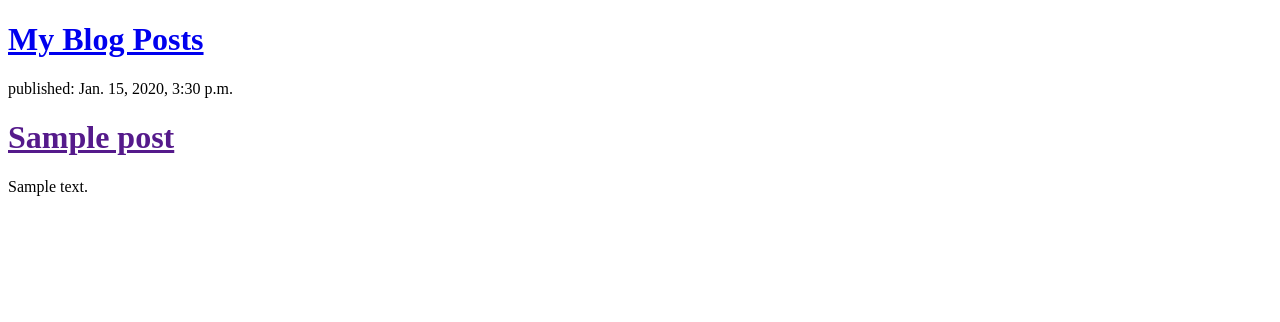
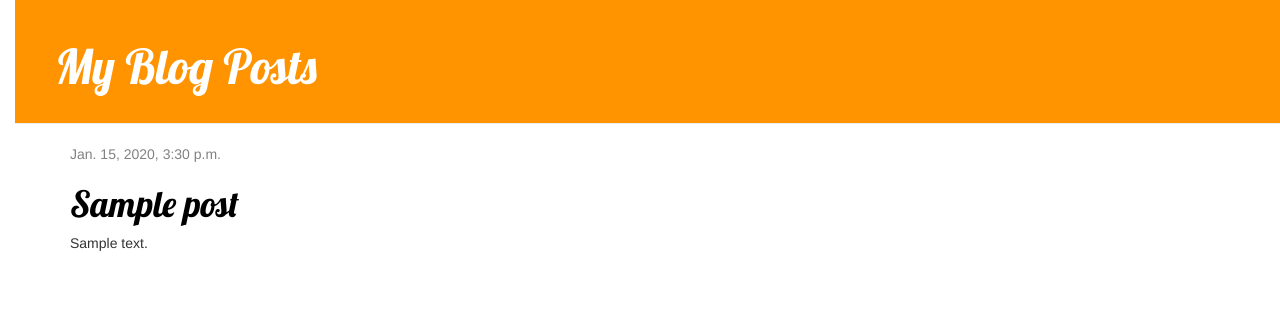
Before and after one commit to mukulmishra18/my_first_blog, a Django app: page / in a window 1280 px wide. Shown: the top 322 px of the page. Run offline with Django 3.2, Linux system fonts and the light colour scheme; tables that the repository leaves empty hold one stand-in row (values such as "Sample post"); some libraries are stand-ins or nearby versions.

Commit message:
added view and template for detailed blog as well as CSS for the site

```diff
--- /dev/null
+++ b/blog/static/css/blog.css
@@ -0,0 +1,55 @@
+h1 a{
+	color : #FCA205;
+	font-family: 'Lobster';
+}
+
+body{
+	padding-left: 15px;
+}
+
+.page-header {
+    background-color: #ff9400;
+    margin-top: 0;
+    padding: 20px 20px 20px 40px;
+}
+
+.page-header h1, .page-header h1 a, .page-header h1 a:visited, .page-header h1 a:active {
+    color: #ffffff;
+    font-size: 36pt;
+    text-decoration: none;
+}
+
+.content {
+    margin-left: 40px;
+}
+
+h1, h2, h3, h4 {
+    font-family: 'Lobster', cursive;
+}
+
+.date {
+    color: #828282;
+}
+
+.save {
+    float: right;
+}
+
+.post-form textarea, .post-form input {
+    width: 100%;
+}
+
+.top-menu, .top-menu:hover, .top-menu:visited {
+    color: #ffffff;
+    float: right;
+    font-size: 26pt;
+    margin-right: 20px;
+}
+
+.post {
+    margin-bottom: 70px;
+}
+
+.post h1 a, .post h1 a:visited {
+    color: #000000;
+}
--- /dev/null
+++ b/blog/templates/blog/base.html
@@ -0,0 +1,39 @@
+<!DOCTYPE html>
+
+{% load staticfiles %}
+
+<html>
+
+<head>
+	<title>my_blog</title>
+	<link rel="stylesheet" href="//maxcdn.bootstrapcdn.com/bootstrap/3.2.0/css/bootstrap.min.css">
+	<link rel="stylesheet" href="//maxcdn.bootstrapcdn.com/bootstrap/3.2.0/css/bootstrap-theme.min.css">
+	<link href="http://fonts.googleapis.com/css?family=Lobster&subset=latin,latin-ext" rel="stylesheet" type="text/css">
+	<link rel="stylesheet" href="{% static 'css/blog.css' %}">
+</head>
+
+<body>
+
+	<div class="page-header">
+		<h1><a href="/">My Blog Posts</a></h1>
+	</div>
+
+	<div class="content container">
+
+	    <div class="row">
+
+	        <div class="col-md-8">
+
+	           {% block content %}
+
+	           {% endblock %}
+
+	        </div>
+
+	    </div>
+
+	</div>
+
+</body>
+
+</html>
--- a/blog/templates/blog/post_list.html
+++ b/blog/templates/blog/post_list.html
@@ -1,19 +1,23 @@
-<!DOCTYPE html>
-<html>
-<head>
-	<title>my_blog</title>
-</head>
-<body>
-	<div>
-		<h1><a href="/">My Blog Posts</a></h1>
+{% extends 'blog/base.html' %}
+
+{% block content %}
+
+{% for post in posts %}
+
+	<div class="post">
+
+	    <div class="date">
+
+	        {{ post.published_date }}
+
+	    </div>
+
+	    <h1><a href="{% url 'post_detail' pk=post.pk %}">{{ post.title }}</a></h1>
+
+	    <p>{{ post.text|linebreaks }}</p>
+
 	</div>
 
-	{% for post in posts%}
-		<div>
-			<p>published: {{ post.published_date }}</p>
-			<h1><a href="">{{ post.title }}</a></h1>
-			<p>{{ post.text|linebreaks }}</p>
-		</div>
-	{% endfor %}
-</body>
-</html>
+{% endfor %}
+
+{% endblock %}
--- a/blog/urls.py
+++ b/blog/urls.py
@@ -3,4 +3,5 @@ from . import views
 
 urlpatterns = [
 	url(r'^$', views.post_list, name = 'post_list'),
+	url(r'^post/(?P<pk>\d+)/$', views.post_detail, name='post_detail'),
 ]
--- a/blog/views.py
+++ b/blog/views.py
@@ -1,7 +1,12 @@
-from django.shortcuts import render
+from django.shortcuts import render, get_object_or_404
 from django.utils import timezone
 from .models import Post
 
 def post_list(request):
 	posts = Post.objects.order_by('created_date')
 	return render(request, 'blog/post_list.html', {'posts': posts})
+
+
+def post_detail(request, pk):
+	post = get_object_or_404(Post, pk=pk)
+	return render(request, 'blog/post_detail.html', {'post': post})
```
Also changed, not shown: blog/templates/blog/post_detail.html (added, +20 -0 lines).
